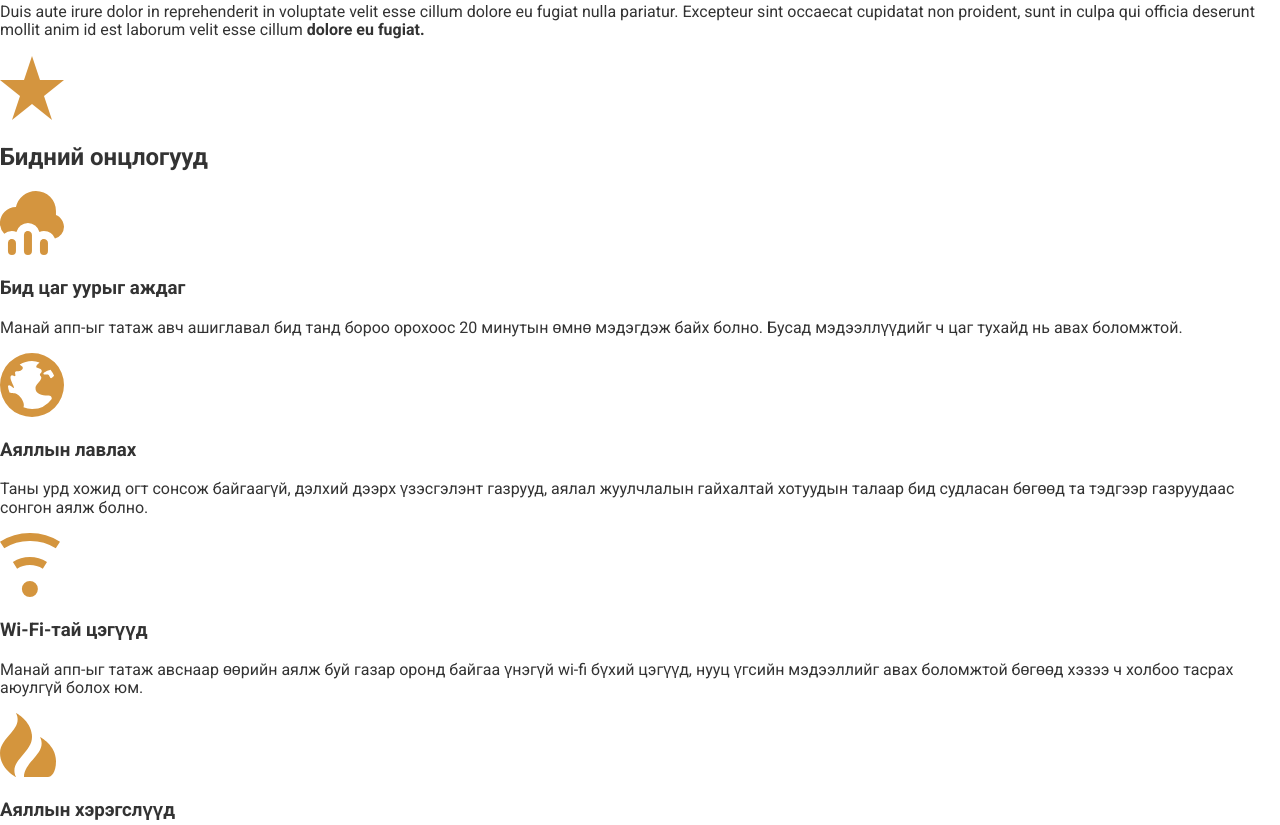
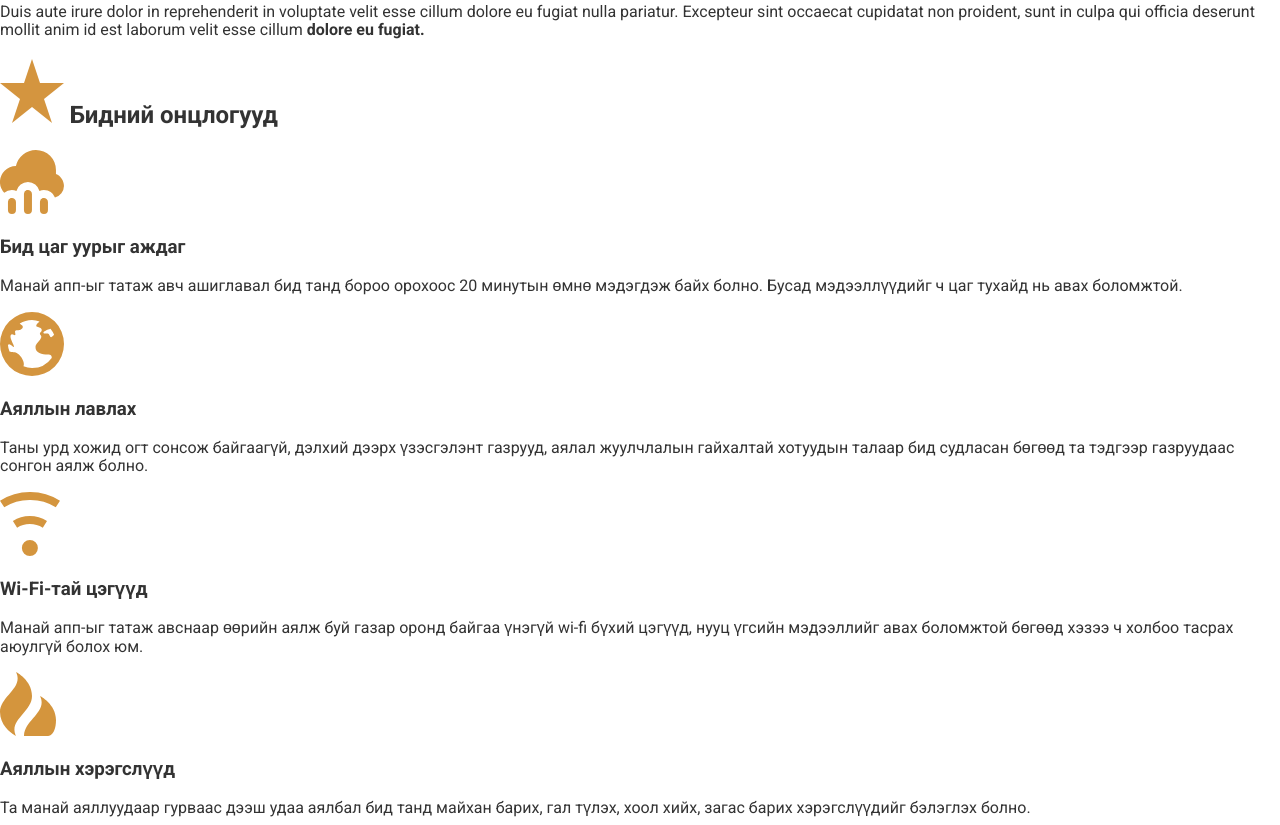
Before and after one commit to bekaidyn/travel-site, a website: page app/index.html in a window 1280 px wide. Shown: the part 2061-2886 px from the top of the page. Drawn offline with Linux system fonts and the light colour scheme.

Commit message:
our features section brah btti

```diff
--- a/app/assets/styles/modules/_generic-content-container.css
+++ b/app/assets/styles/modules/_generic-content-container.css
@@ -3,7 +3,8 @@
         line-height: 1.55;
         font-size: 1rem;
         font-weight: 300;
-        margin: 1.8rem 0;
+        margin: 0 0 1.8rem 0;
+
 
         @mixin atSmall {
             font-size: 1.1rem;
--- a/app/assets/styles/modules/_row.css
+++ b/app/assets/styles/modules/_row.css
@@ -11,6 +11,16 @@
 
     &--gutters {
         margin-right: -65px;
+    }
+
+    &--gutters-large {
+        margin-right: -120px;
+    }
+
+    &--gutters-large>div {
+        padding: 120px;
+        padding-left: 0;
+
     }
 
     &__b-margin-until-medium {
@@ -32,6 +42,11 @@
             width: 37%;
         }
 
+        &__medium-6 {
+            float: left;
+            width: 50%;
+        }
+
         &__medium-8 {
             float: left;
             width: 66.66%;
--- a/app/assets/styles/styles.css
+++ b/app/assets/styles/styles.css
@@ -9,3 +9,5 @@
 @import "modules/_headline.css";
 @import "modules/_row.css";
 @import "modules/_generic-content-container.css";
+@import "modules/_section-title.css";
+@import "modules/_feature-item.css";
--- a/app/index.html
+++ b/app/index.html
@@ -138,38 +138,52 @@
 
   <div id="features" class="page-section page-section--blue">
     <div class="wrapper">
-      <img src="assets/images/icons/star.svg" />
-      <h2>Бидний онцлогууд</h2>
-
-      <img src="assets/images/icons/rain.svg" />
-      <h3>Бид цаг уурыг аждаг</h3>
+      <h2 class="section-title"><img class="section-title__icon" src="assets/images/icons/star.svg" />
+        Бидний <strong> онцлогууд </strong></h2>
+      <div class="row row--gutters-large generic-content-container">
+        <div class="row__medium-6">
+          <div class="feature-item">
+            <img class="feature-item__icon" src="assets/images/icons/rain.svg" />
+            <h3 class="feature-item__title">Бид цаг уурыг аждаг</h3>
             <p>
               Манай апп-ыг татаж авч ашиглавал бид танд бороо орохоос 20 минутын өмнө
               мэдэгдэж байх болно. Бусад мэдээллүүдийг ч цаг тухайд нь авах боломжтой.
             </p>
 
-      <img src="assets/images/icons/globe.svg" />
-      <h3>Аяллын лавлах</h3>
+          </div>
+          <div class="feature-item">
+            <img class="feature-item__icon" src="assets/images/icons/globe.svg" />
+            <h3 class="feature-item__title">Аяллын лавлах</h3>
             <p>
               Таны урд хожид огт сонсож байгаагүй, дэлхий дээрх үзэсгэлэнт газрууд,
               аялал жуулчлалын гайхалтай хотуудын талаар бид судласан бөгөөд та
               тэдгээр газруудаас сонгон аялж болно.
             </p>
+          </div>
+        </div>
+        <div class="row__medium-6">
 
-      <img src="assets/images/icons/wifi.svg" />
-      <h3>Wi-Fi-тай цэгүүд</h3>
+          <div class="feature-item">
+            <img class="feature-item__icon" src="assets/images/icons/wifi.svg" />
+            <h3 class="feature-item__title">Wi-Fi-тай цэгүүд</h3>
             <p>
               Манай апп-ыг татаж авснаар өөрийн аялж буй газар оронд байгаа үнэгүй
               wi-fi бүхий цэгүүд, нууц үгсийн мэдээллийг авах боломжтой бөгөөд хэзээ ч
               холбоо тасрах аюулгүй болох юм.
             </p>
-
-      <img src="assets/images/icons/fire.svg" />
-      <h3>Аяллын хэрэгслүүд</h3>
+          </div>
+          <div class="feature-item">
+            <img class="feature-item__icon" src="assets/images/icons/fire.svg" />
+            <h3 class="feature-item__title">Аяллын хэрэгслүүд</h3>
             <p>
               Та манай аяллуудаар гурваас дээш удаа аялбал бид танд майхан барих, гал
               түлэх, хоол хийх, загас барих хэрэгслүүдийг бэлэглэх болно.
             </p>
+          </div>
+        </div>
+
+
+      </div>
     </div>
   </div>
 
```
Lines whose indentation alone changed are shown as unchanged.
